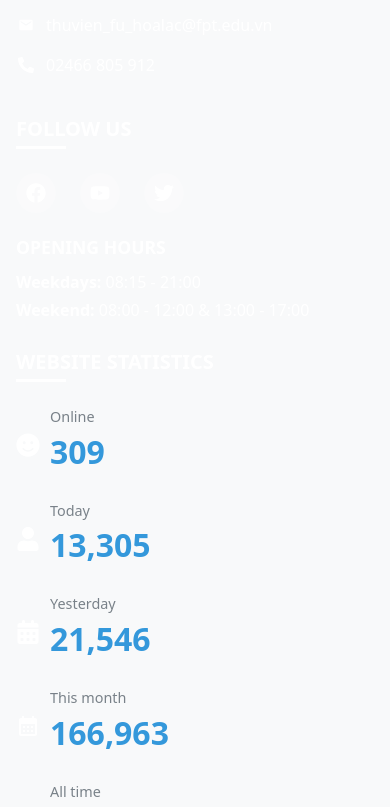
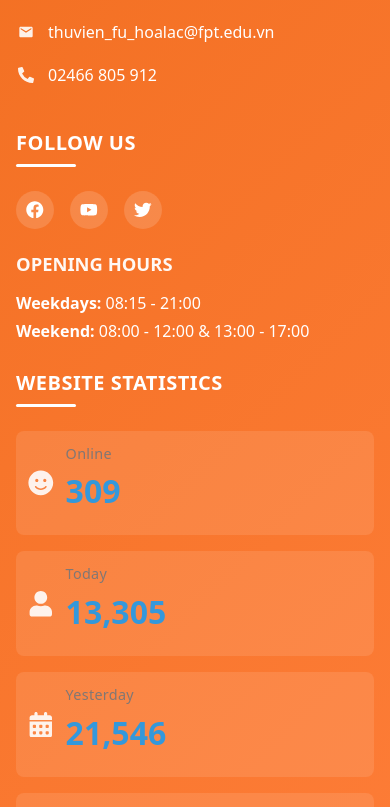
Before and after one commit to pmq2408/ReadifyLibrary, a React (Create React App) app in the folder client/: page /login in a window 390 px wide. Shown: the part 1530-2337 px from the top of the page. Built offline with nearby package versions, Linux system fonts and the light colour scheme.

Commit message:
giao dien fix

```diff
--- a/client/src/components/Footer/Footer.scss
+++ b/client/src/components/Footer/Footer.scss
@@ -5,18 +5,21 @@ body {
 
 .footer {
   background-color: #f26f21;
+  background-image: linear-gradient(135deg, #f26f21, #ff7e3a);
   color: white;
   font-weight: 500;
   position: relative;
-  box-shadow: 0 -5px 15px rgba(0, 0, 0, 0.1);
+  box-shadow: 0 -8px 20px rgba(0, 0, 0, 0.12);
+  padding: 3rem 0 1.5rem;
 }
 
 .footer-title {
   font-weight: 700;
-  margin-bottom: 1.5rem;
-  font-size: 1.25rem;
+  margin-bottom: 1.8rem;
+  font-size: 1.35rem;
   position: relative;
-  padding-bottom: 0.5rem;
+  padding-bottom: 0.75rem;
+  letter-spacing: 0.5px;
 }
 
 .footer-title::after {
@@ -24,15 +27,22 @@ body {
   position: absolute;
   left: 0;
   bottom: 0;
-  width: 50px;
+  width: 60px;
   height: 3px;
   background-color: white;
+  border-radius: 3px;
+  transition: width 0.3s ease;
+}
+
+.footer-title:hover::after {
+  width: 80px;
 }
 
 .footer-subtitle {
   font-weight: 600;
-  font-size: 1.1rem;
-  margin-bottom: 0.75rem;
+  font-size: 1.15rem;
+  margin-bottom: 1rem;
+  color: rgba(255, 255, 255, 0.95);
 }
 
 .footer-contact {
@@ -44,73 +54,127 @@ body {
 .footer-contact li {
   display: flex;
   align-items: flex-start;
-  margin-bottom: 1rem;
+  margin-bottom: 1.2rem;
+  transition: transform 0.2s ease;
+
+  &:hover {
+    transform: translateX(5px);
+  }
 }
 
 .footer-icon {
-  margin-right: 10px;
+  margin-right: 12px;
   margin-top: 4px;
   min-width: 20px;
+  opacity: 0.9;
 }
 
 .social-icons {
   display: flex;
-  gap: 1.5rem;
-  margin-top: 1rem;
+  gap: 1.2rem;
+  margin-top: 1.5rem;
 }
 
 .social-icon {
   display: flex;
   align-items: center;
   justify-content: center;
-  width: 40px;
-  height: 40px;
+  width: 42px;
+  height: 42px;
   border-radius: 50%;
-  background-color: rgba(255, 255, 255, 0.2);
+  background-color: rgba(255, 255, 255, 0.15);
   color: white;
   font-size: 1.25rem;
-  transition: all 0.3s ease;
-}
+  transition: all 0.3s cubic-bezier(0.4, 0, 0.2, 1);
 
-.social-icon:hover {
-  background-color: white;
-  color: #f26f21;
-  transform: translateY(-3px);
+  &:hover {
+    background-color: white;
+    color: #f26f21;
+    transform: translateY(-4px);
+    box-shadow: 0 4px 12px rgba(0, 0, 0, 0.15);
+  }
 }
 
 .stats-container {
   display: grid;
   grid-template-columns: repeat(2, 1fr);
-  gap: 1rem;
+  gap: 1.5rem;
+  margin-top: 1rem;
 }
 
 .stat-item {
   display: flex;
   align-items: center;
+  padding: 0.75rem;
+  background-color: rgba(255, 255, 255, 0.1);
+  border-radius: 8px;
+  transition: all 0.3s ease;
+
+  &:hover {
+    background-color: rgba(255, 255, 255, 0.15);
+    transform: translateY(-2px);
+  }
 }
 
 .stat-icon {
-  font-size: 1.5rem;
-  margin-right: 10px;
+  font-size: 1.6rem;
+  margin-right: 12px;
+  opacity: 0.9;
+}
+
+.stat-info {
+  flex: 1;
 }
 
 .stat-label {
-  margin-bottom: 0;
-  font-size: 0.85rem;
-  opacity: 0.9;
+  margin-bottom: 0.2rem;
+  font-size: 0.9rem;
+  opacity: 0.85;
+  letter-spacing: 0.3px;
 }
 
 .stat-value {
   margin-bottom: 0;
-  font-weight: 600;
+  font-weight: 700;
+  font-size: 1.1rem;
 }
 
 .footer-bottom {
+  margin-top: 2.5rem;
+  padding-top: 1.5rem;
   border-top: 1px solid rgba(255, 255, 255, 0.2);
+  text-align: center;
+  font-size: 0.95rem;
+  opacity: 0.9;
+}
+
+@media (max-width: 991px) {
+  .footer {
+    padding: 2.5rem 0 1rem;
+  }
+
+  .stats-container {
+    gap: 1rem;
+  }
 }
 
 @media (max-width: 768px) {
   .stats-container {
     grid-template-columns: 1fr;
   }
+
+  .footer-title {
+    font-size: 1.25rem;
+    margin-bottom: 1.5rem;
+  }
+
+  .social-icons {
+    gap: 1rem;
+  }
+
+  .social-icon {
+    width: 38px;
+    height: 38px;
+    font-size: 1.1rem;
+  }
 }
--- a/client/src/pages/Chart/index.css
+++ b/client/src/pages/Chart/index.css
@@ -1,5 +1,5 @@
 /* Container styles */
-.container {
+.containerChart {
   max-width: 1400px;
   margin: 0 auto;
   padding: 2rem;
--- a/client/src/pages/Chart/index.js
+++ b/client/src/pages/Chart/index.js
@@ -138,7 +138,7 @@ function Chart() {
   ];
 
   return (
-    <div className="container fade-in">
+    <div className="containerChart fade-in">
       <h1 className="chart-header">📊 Thống kê dữ liệu</h1>
 
       <div className="tab-navigation">
--- a/client/src/pages/Home/index.js
+++ b/client/src/pages/Home/index.js
@@ -25,32 +25,39 @@ function Home() {
     return () => clearTimeout(timer);
   }, []);
 
+  if (isLoading) {
     return (
-    <div className="home-page">
-      {isLoading ? (
       <div className="page-loader">
         <div className="spinner-border text-primary" role="status">
           <span className="visually-hidden">Loading...</span>
         </div>
       </div>
-      ) : (
-        <>
+    );
+  }
+
+  return (
+    <div className="home-page">
       <div className="hero-section">
         <div className="container">
           <div className="hero-content">
             <h1 className="hero-title">Thư viện FPT University</h1>
             <p className="hero-subtitle">
-                  Khám phá kho tàng tri thức với hàng nghìn đầu sách và tài liệu
-                  học tập
+              Khám phá kho tàng tri thức với hàng nghìn đầu sách và tài liệu học
+              tập
             </p>
+            <div className="hero-search">
+              <Search setSearchResults={setSearchResults} />
             </div>
           </div>
         </div>
+      </div>
+
+      {!searchResults.length ? (
         <>
           <section className="features-section">
             <div className="container">
               <div className="row">
-                  <div className="col-md-4">
+                <div className="col-md-4 mb-4">
                   <div className="feature-card">
                     <div className="feature-icon">
                       <FaBook />
@@ -61,19 +68,19 @@ function Home() {
                     </p>
                   </div>
                 </div>
-                  <div className="col-md-4">
+                <div className="col-md-4 mb-4">
                   <div className="feature-card">
                     <div className="feature-icon">
                       <FaSearch />
                     </div>
                     <h3>Tìm kiếm dễ dàng</h3>
                     <p>
-                        Hệ thống tìm kiếm thông minh giúp bạn nhanh chóng tìm
-                        thấy tài liệu cần thiết
+                      Hệ thống tìm kiếm thông minh giúp bạn nhanh chóng tìm thấy
+                      tài liệu cần thiết
                     </p>
                   </div>
                 </div>
-                  <div className="col-md-4">
+                <div className="col-md-4 mb-4">
                   <div className="feature-card">
                     <div className="feature-icon">
                       <FaInfoCircle />
@@ -89,13 +96,15 @@ function Home() {
           </section>
 
           <section className="news-section">
+            <div className="container">
               <News />
+            </div>
           </section>
 
           <section className="content-section">
             <div className="container">
               <div className="row align-items-center">
-                  <div className="col-lg-6">
+                <div className="col-lg-6 mb-4 mb-lg-0">
                   <div className="video-container">
                     <h2 className="section-title">
                       <FaVideo className="section-icon" />
@@ -153,8 +162,7 @@ function Home() {
             </div>
           </section>
         </>
-
-          {searchResults?.length > 0 && (
+      ) : (
         <div className="search-results-section">
           <div className="container">
             <div className="search-results-header">
@@ -170,8 +178,6 @@ function Home() {
           </div>
         </div>
       )}
-        </>
-      )}
     </div>
   );
 }
```
Also changed, not shown: client/src/pages/Home/Home.scss (+109 -68 lines). Lines whose indentation alone changed are shown as unchanged.
